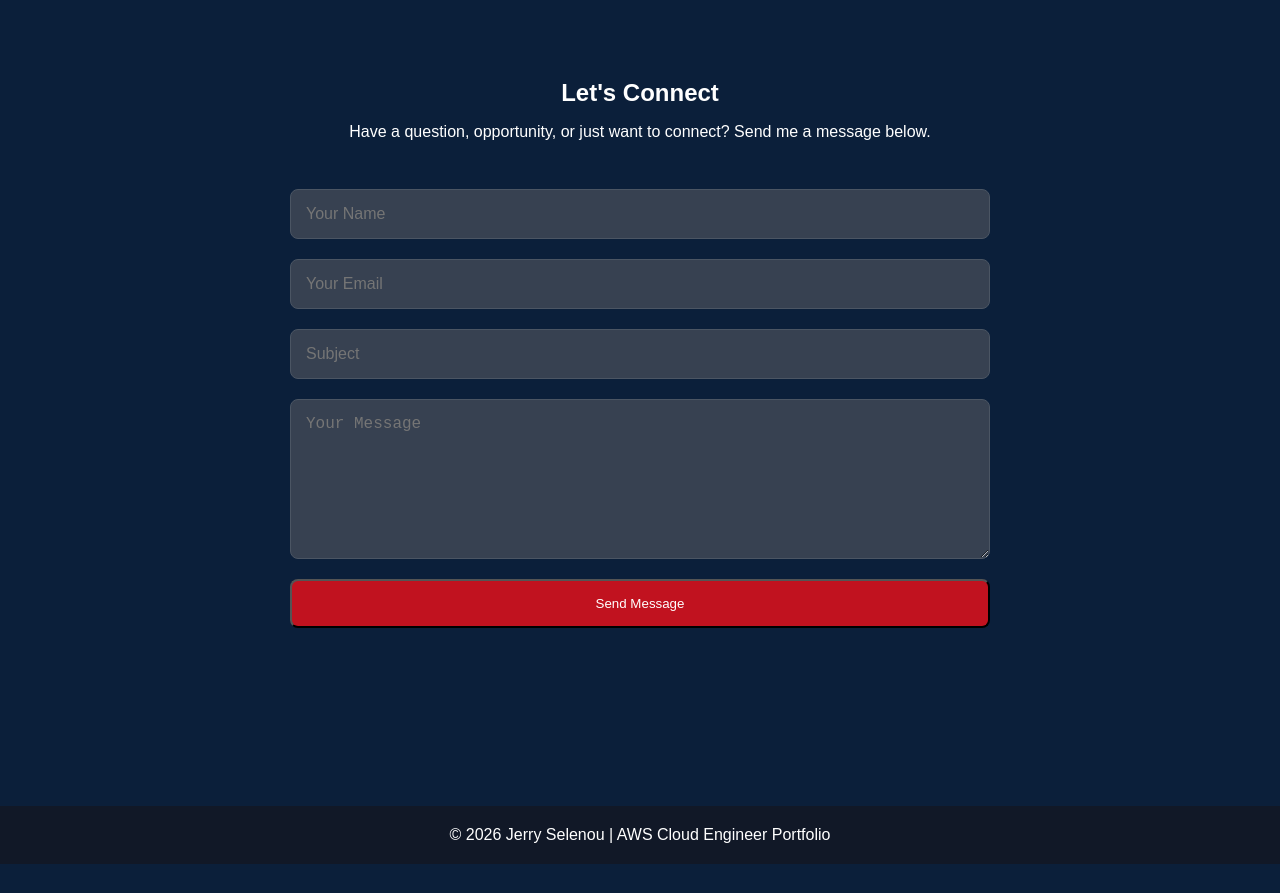
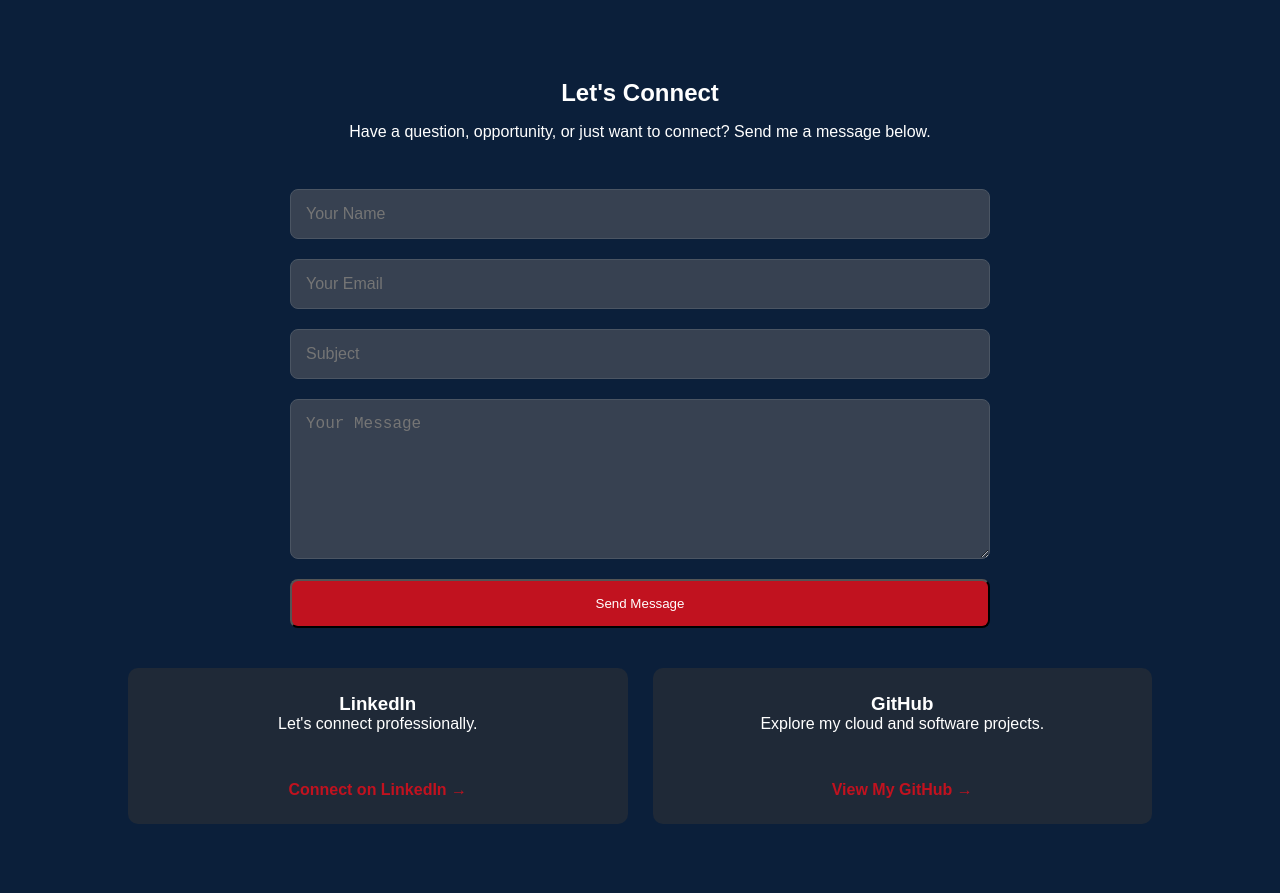
Before and after one commit to JayKamikaze/AWS-WEBSITE-PORTFOLIO, a plain HTML site: page contact.html in a window 1280 px wide. Shown: the part 59-952 px from the top of the page. Before the commit the page ends 923 px from the top, so only its background shows below. Drawn offline with Linux system fonts and the light colour scheme.

Commit message:
Improve projects and contact page

```diff
--- a/assets/css/style.css
+++ b/assets/css/style.css
@@ -376,6 +376,55 @@ nav a {
     color: #D1D5DB;
 }
 
+.social-links {
+    display: grid;
+    grid-template-columns: repeat(auto-fit, minmax(280px, 1fr));
+    gap: 20px;
+    margin-top: 50px;
+}
+
+.social-links .contact-card {
+    text-align: center;
+}
+
+.social-links a {
+    color: #C1121F;
+    text-decoration: none;
+    font-weight: bold;
+}
+
+.social-links a:hover {
+    text-decoration: underline;
+}
+
+.project-buttons {
+    display: flex;
+    gap: 15px;
+    margin-top: 20px;
+    flex-wrap: wrap;
+}
+
+.social-links {
+    display: grid;
+    grid-template-columns: repeat(auto-fit, minmax(300px, 1fr));
+    gap: 25px;
+    margin-top: 40px;
+}
+
+.social-links .contact-card {
+    text-align: center;
+}
+
+.social-links a {
+    color: #C1121F;
+    text-decoration: none;
+    font-weight: bold;
+}
+
+.social-links a:hover {
+    text-decoration: underline;
+}
+
 footer {
     text-align: center;
     padding: 20px;
--- a/contact.html
+++ b/contact.html
@@ -66,6 +66,27 @@
             </button>
 
         </form>
+        <div class="social-links">
+
+            <div class="contact-card">
+                <h3>LinkedIn</h3>
+                <p>Let's connect professionally.</p>
+
+                <a href="https://www.linkedin.com/in/jerryselenou/" target="_blank">
+                    Connect on LinkedIn →
+                </a>
+            </div>
+
+            <div class="contact-card">
+                <h3>GitHub</h3>
+                <p>Explore my cloud and software projects.</p>
+
+                <a href="https://github.com/JayKamikaze/" target="_blank">
+                    View My GitHub →
+                </a>
+            </div>
+
+        </div>
 
         <p id="status-message"></p>
 
```
Also changed, not shown: index.html (+13 -0 lines).
